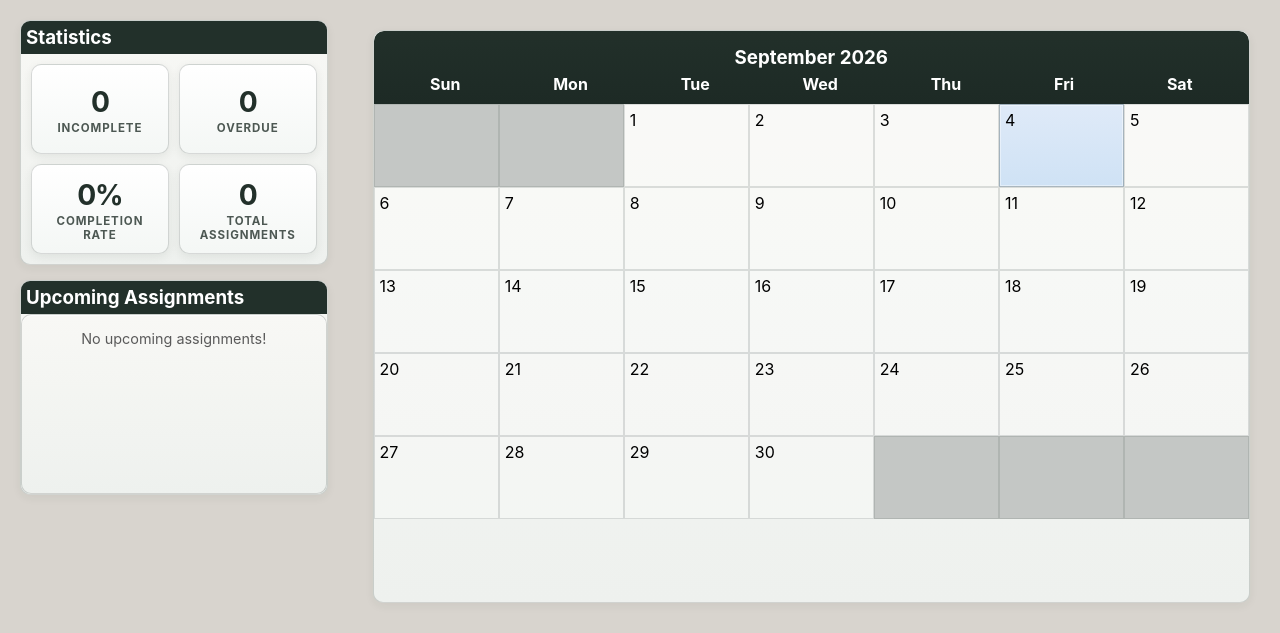
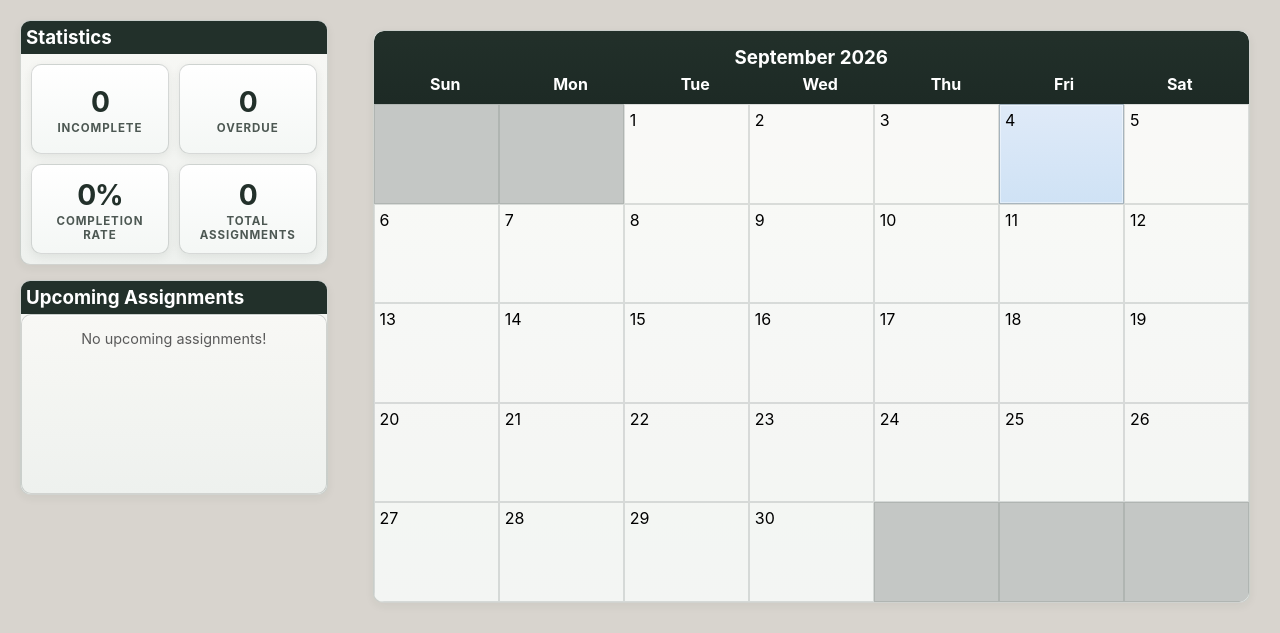
Before and after one commit to delevonecodes/assignment_tracker2, a Flask app: page /dashboard in a window 1280 px wide. Shown: the part 167-800 px from the top of the page. Run offline with Flask 3, Linux system fonts and the light colour scheme; the visitor is signed in with stand-in values (Sample User, id 1); data that the repository does not hold is empty.

Commit message:
Updated styles.css for the dashboard calendar to fluidly adjust the row size for 5-6 week months

```diff
--- a/app/cal.py
+++ b/app/cal.py
@@ -15,4 +15,5 @@ def get_month_info():
             week.append(month_iter[i])
             i += 1
         info.append(week)
+    print(info)
     return info, today.strftime("%B") + " " + current_year
--- a/app/static/styles.css
+++ b/app/static/styles.css
@@ -727,8 +727,8 @@ header p {
 
 #calender-grid {
     display: grid;
-    grid-template-columns: repeat(7, minmax(0, 1fr));
-    grid-template-rows: repeat(6, minmax(0, 1fr));
+    grid-template-columns: minmax(0, 1fr);
+    grid-auto-rows: minmax(0, 1fr);
     width: 100%;
     height: 100%;
     min-height: 0;
@@ -738,7 +738,9 @@ header p {
 }
 
 .calendar-week {
-    display: contents;
+    display: grid;
+    grid-template-columns: repeat(7, minmax(0, 1fr));
+    min-height: 0;
 }
 
 .calendar-day,
```
